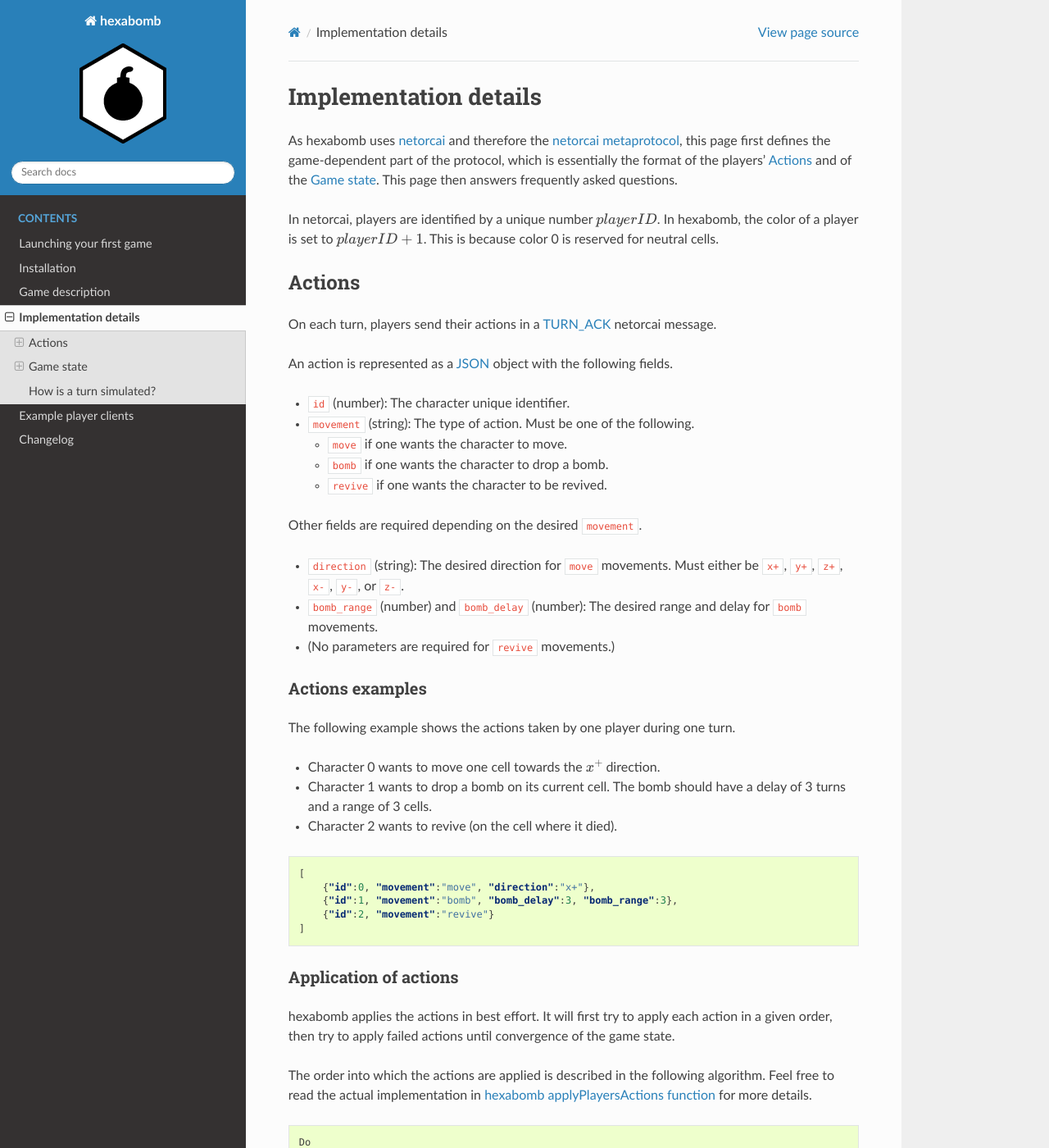
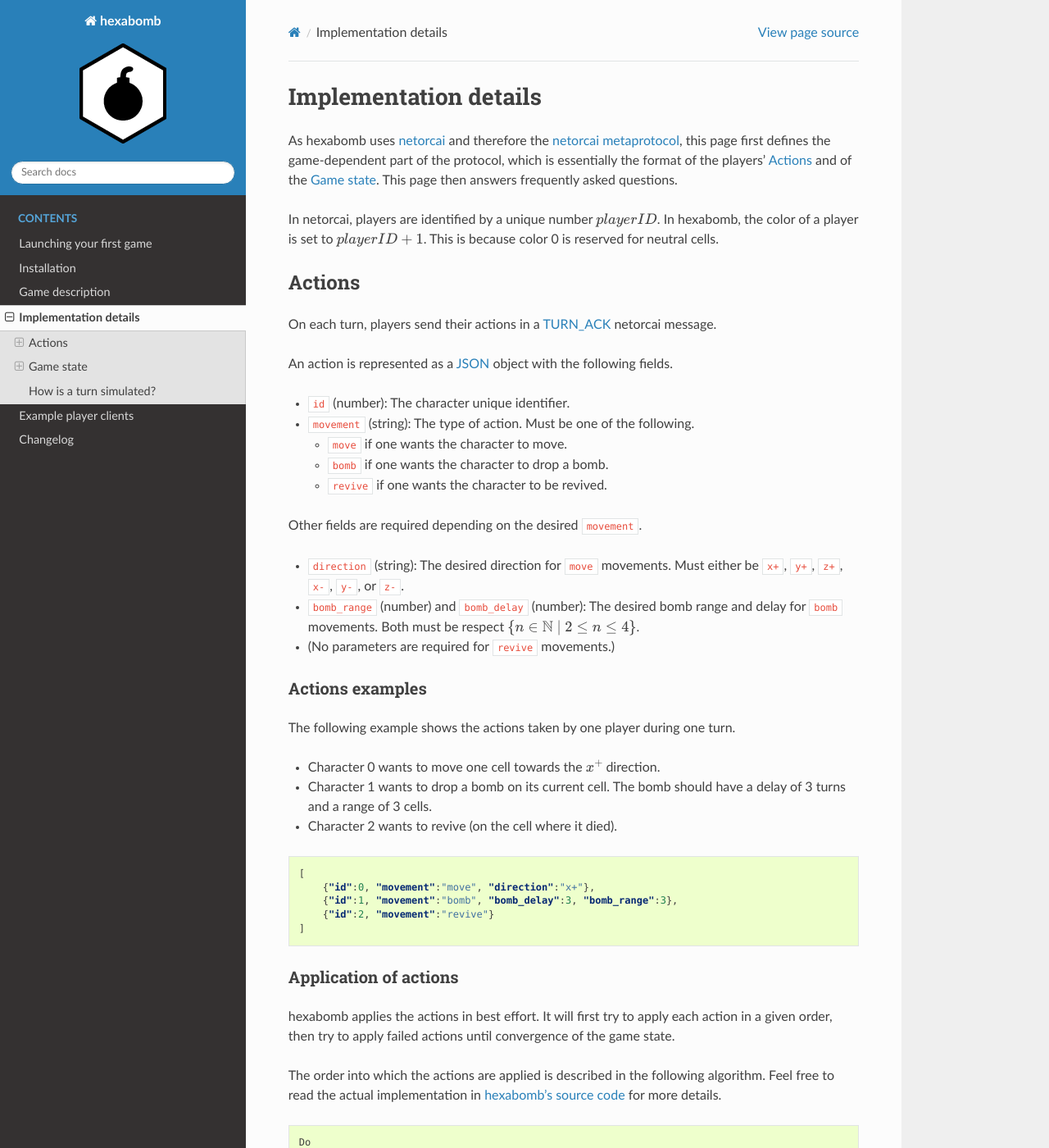
Before and after one commit to netorcai/hexabomb, a Sphinx documentation site: the page built from docs/details.rst, in a window 1280 px wide and 1400 px high. Shown: the whole window at 82% size. Built offline with Sphinx 7.4.7 and the Read the Docs theme 2.0.0, drawn with Linux system fonts in a browser that asks for light colours.

Commit message:
[doc] bomb constraints, safer code url

```diff
--- a/docs/details.rst
+++ b/docs/details.rst
@@ -29,7 +29,8 @@
 - ``direction`` (string): The desired direction for ``move`` movements.
   Must either be ``x+``, ``y+``, ``z+``, ``x-``, ``y-``, or ``z-``.
 - ``bomb_range`` (number) and ``bomb_delay`` (number):
-  The desired range and delay for ``bomb`` movements.
+  The desired bomb range and delay for ``bomb`` movements.
+  Both must be respect :math:`\{n \in \mathbb{N}\ |\  2 \leq n \leq 4\}`.
 - (No parameters are required for ``revive`` movements.)
 
 Actions examples
@@ -58,7 +59,7 @@
 then try to apply failed actions until convergence of the game state.
 
 The order into which the actions are applied is described in the following algorithm.
-Feel free to read the actual implementation in `hexabomb applyPlayersActions function`_ for more details.
+Feel free to read the actual implementation in `hexabomb's source code`_ for more details.
 
 .. code-block:: algorithm
 
@@ -164,5 +165,4 @@
 .. _GAME_ENDS: https://netorcai.readthedocs.io/en/latest/metaprotocol.html#game-ends
 .. _TURN: https://netorcai.readthedocs.io/en/latest/metaprotocol.html#turn
 .. _TURN_ACK: https://netorcai.readthedocs.io/en/latest/metaprotocol.html#turn-ack
-.. _hexabomb applyPlayersActions function: https://github.com/netorcai/hexabomb/blob/master/src/game.d#L747.
 .. _hexabomb's source code: https://github.com/netorcai/hexabomb/blob/master/src
```
